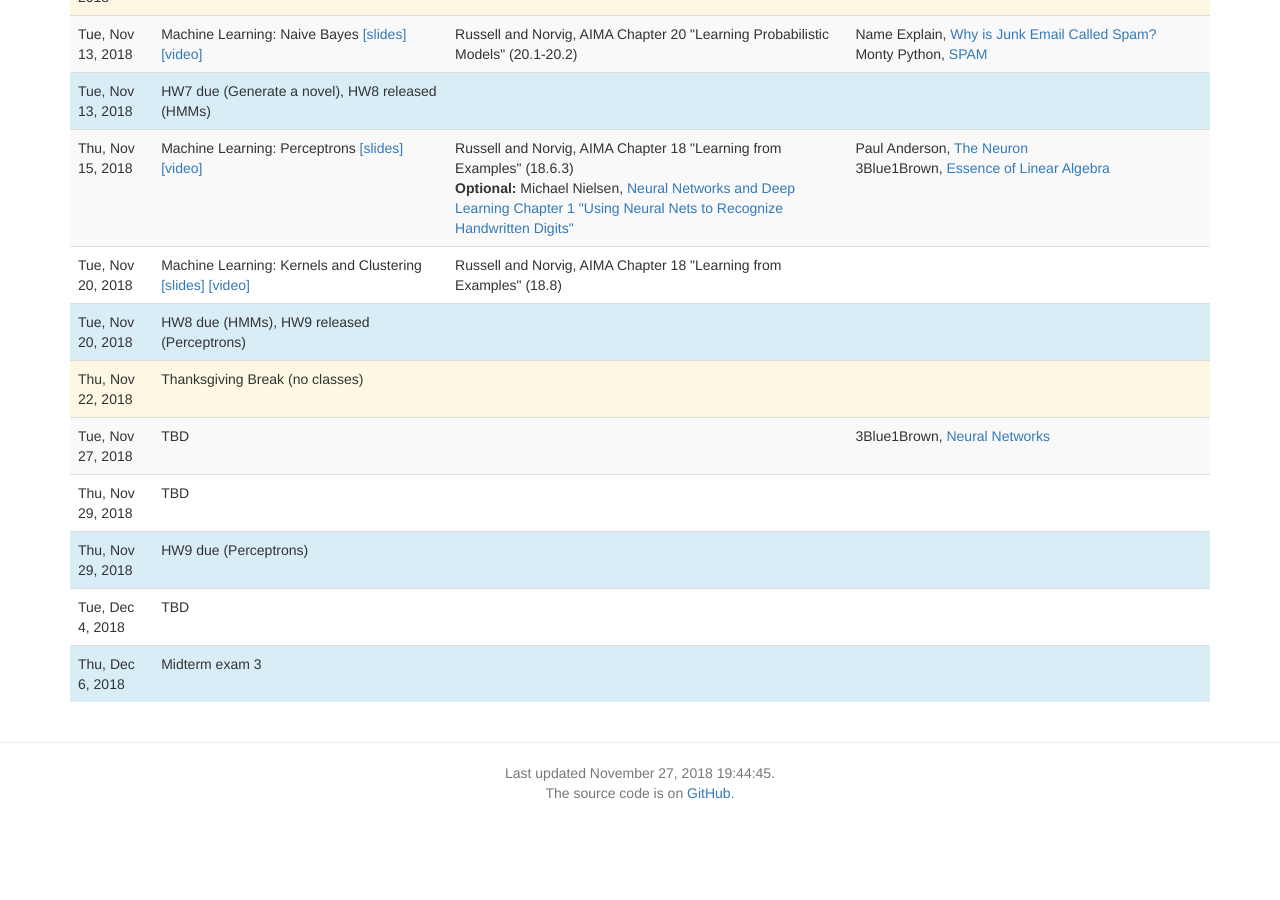
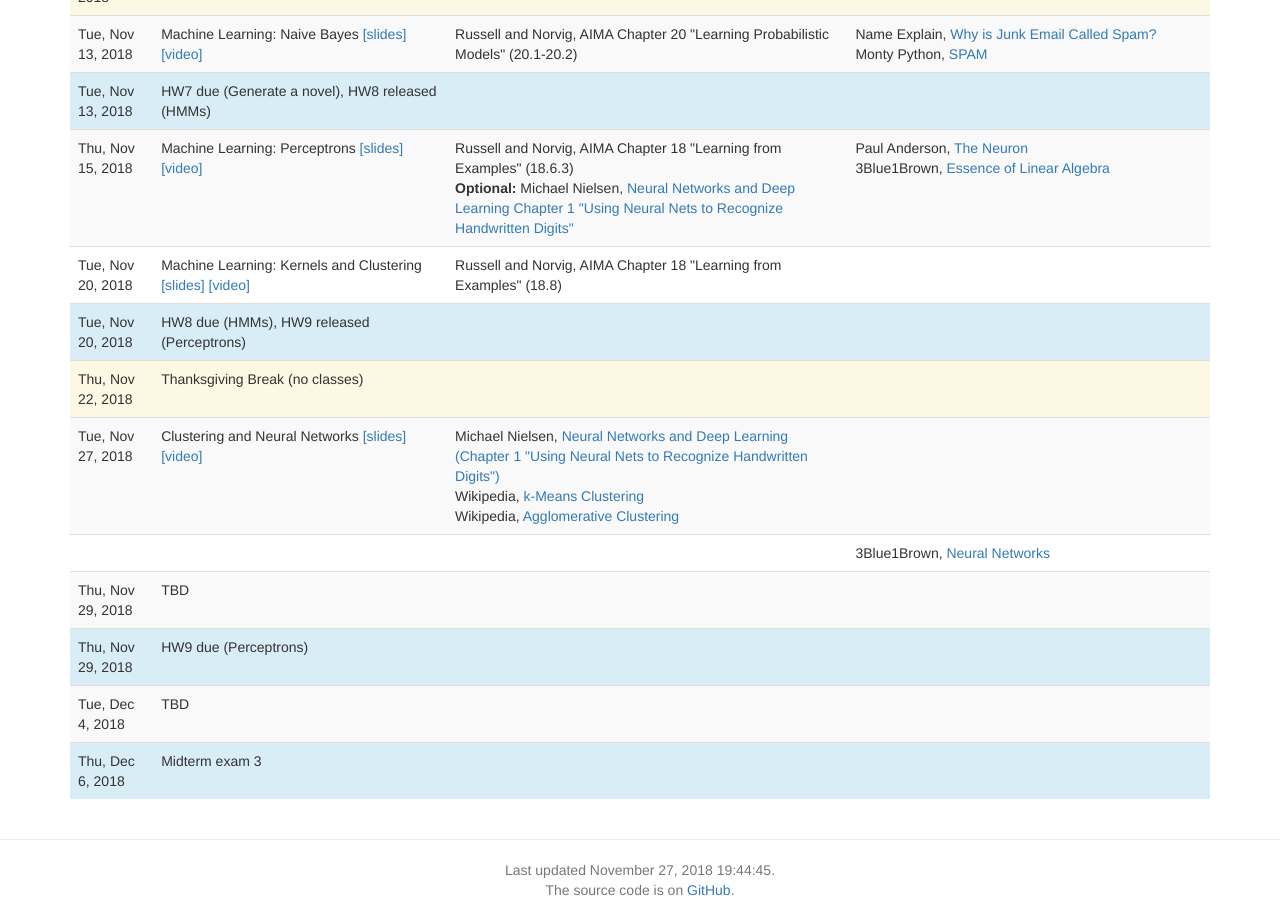
Before and after one commit to artificial-intelligence-class/artificial-intelligence-class.github.io, a Jekyll site: the page built from lectures.md, in a window 1280 px wide and 900 px high, scrolled down 2713 px. Built offline with Jekyll 4.4.1, drawn with Linux system fonts in a browser that asks for light colours; nearby versions of some CDN libraries; a script that is not in the unit is left out; before the commit the page ends 3516 px from its top, so only the background shows below that.

Commit message:
lecture on Clustering and Neural Nets

```diff
--- a/_data/lectures.yaml
+++ b/_data/lectures.yaml
@@ -460,8 +460,26 @@
   type: no_lecture
 -
   date: 2018-11-27
-  slides:
-  title: TBD
+  slides: 22-Clustering-and-Neural-Nets.pdf
+  title: Clustering and Neural Networks
+  recording: https://upenn.hosted.panopto.com/Panopto/Pages/Viewer.aspx?id=c0a6b3c0-fb72-49d5-8170-a9460066d301
+  readings:
+    -
+      title: Neural Networks and Deep Learning (Chapter 1 "Using Neural Nets to Recognize Handwritten Digits")
+      authors: Michael Nielsen
+      url: http://neuralnetworksanddeeplearning.com/chap1.html
+      optional: false
+    -
+      title: k-Means Clustering
+      authors: Wikipedia
+      url: https://en.wikipedia.org/wiki/K-means_clustering
+      optional: false
+    -
+      title: Agglomerative Clustering
+      authors: Wikipedia
+      url: https://en.wikipedia.org/wiki/Hierarchical_clustering
+      optional: false
+-
   videos:
     -
       authors: 3Blue1Brown
```
Also changed, not shown: 3 other files.
